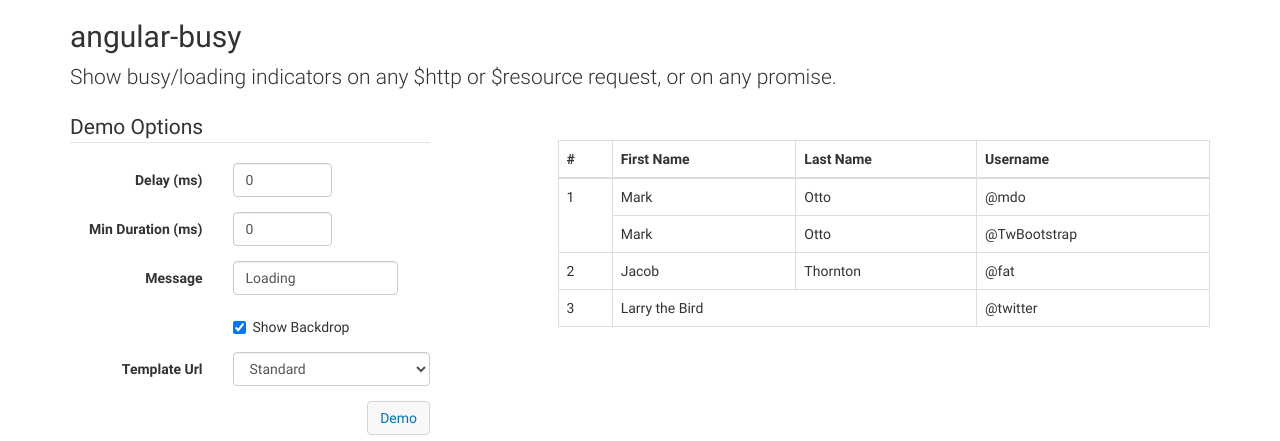
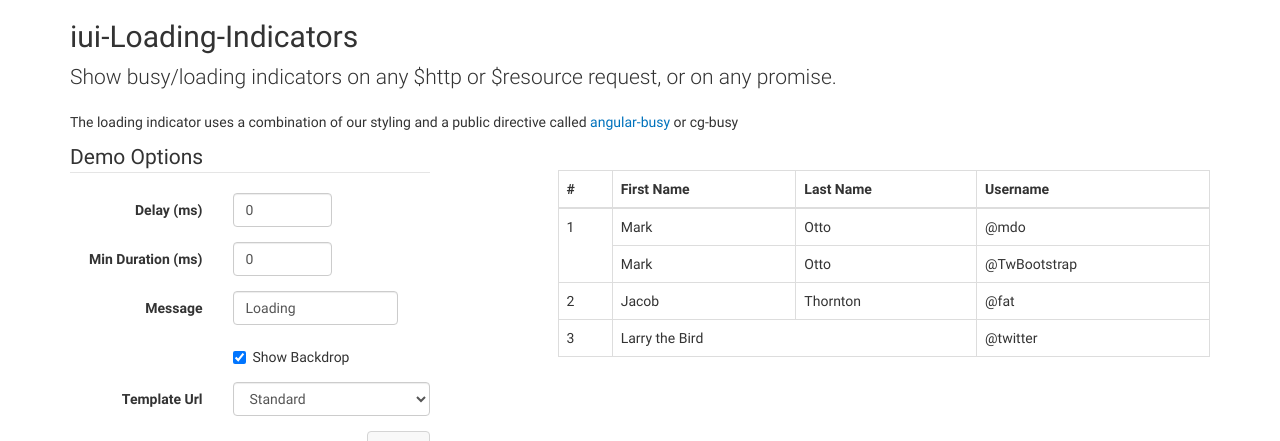
Before and after one commit to medseek-engineering/iui-loading-indicators, a website: page index.html in a window 1280 px wide. Shown: the top 441 px of the page. Drawn offline with nearby package versions, Linux system fonts and the light colour scheme; some packages are replaced by stand-ins of ours; a script that the page names is missing.

Commit message:
Updating copy on the index page for the gh-branch

```diff
--- a/index.html
+++ b/index.html
@@ -24,8 +24,9 @@
         <div class="row">
 
           <div class="col-md-12">
-              <h2>angular-busy</h2>
+              <h2>iui-Loading-Indicators</h2>
               <p class="lead">Show busy/loading indicators on any $http or $resource request, or on any promise.</p>
+              <p>The loading indicator uses a combination of our styling and a public directive called <a href="https://github.com/cgross/angular-busy">angular-busy</a> or cg-busy</p>
           </div>
 
         </div>
```
